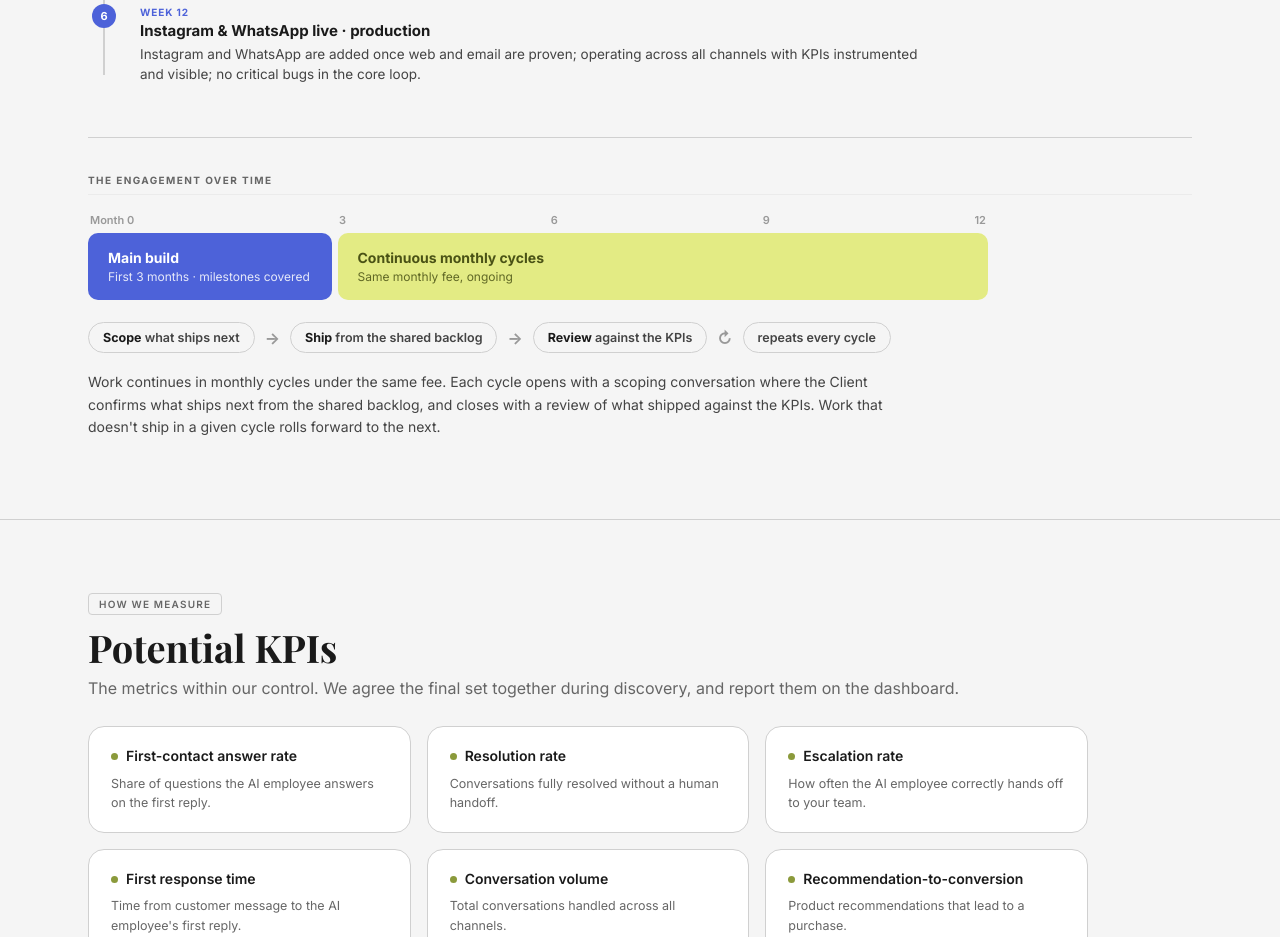
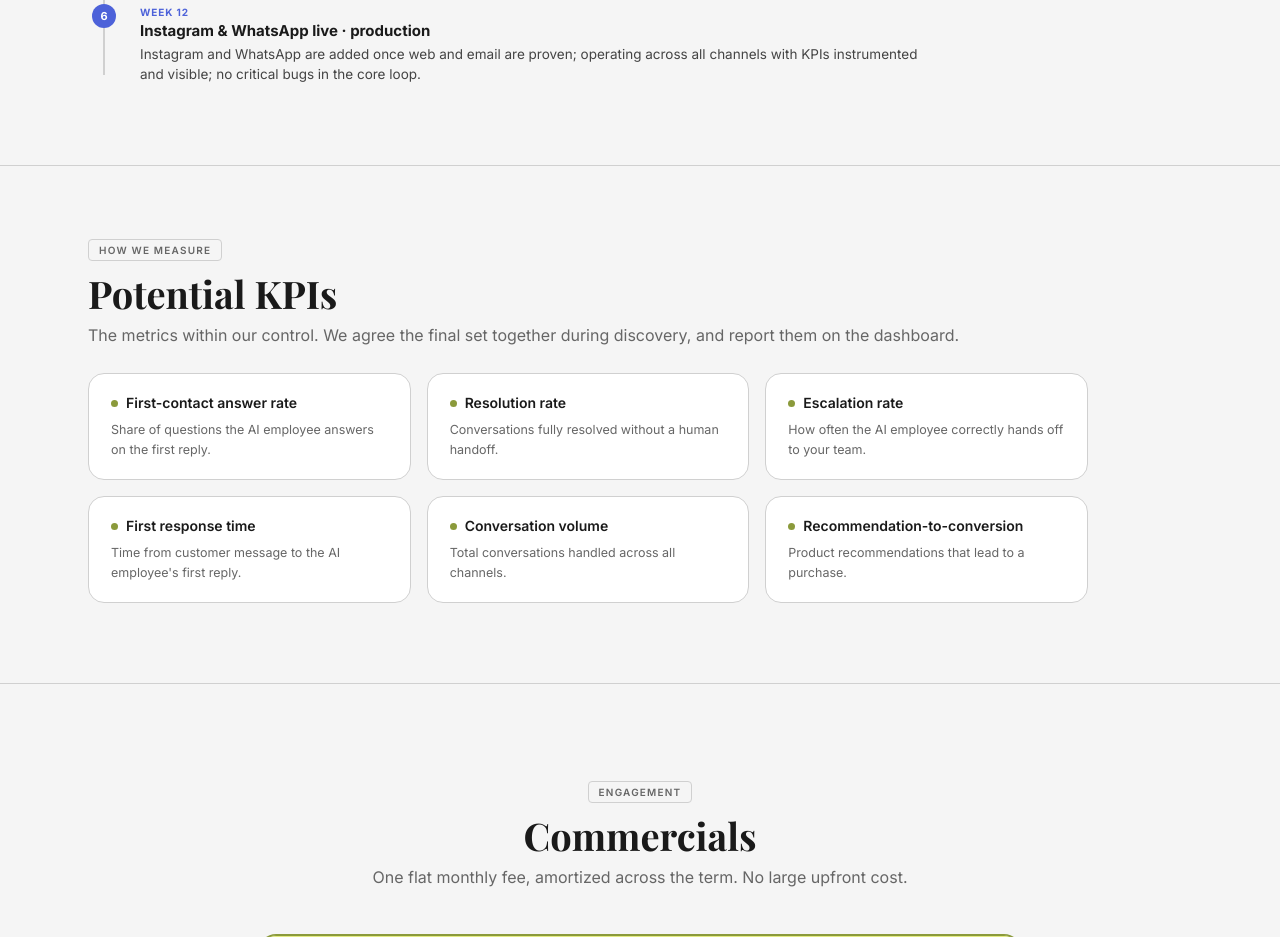
Before and after one commit to belen-supernal/nutri11-proposal-v3, a plain HTML site: page index.html in a window 1280 px wide. Shown: the part 2740-3677 px from the top of the page. Drawn offline with nearby package versions, Linux system fonts and the light colour scheme; a web font is replaced by a local one.

Commit message:
v3: remove engagement gantt, keep milestones

```diff
--- a/index.html
+++ b/index.html
@@ -788,27 +788,6 @@ body[data-v="b"] .funnel-only { display:revert; }
         <p>Instagram and WhatsApp are added once web and email are proven; operating across all channels with KPIs instrumented and visible; <span class="funnel-only funnel-add">funnel dashboard live, showing conversion, drop-off, and revenue by channel and language;</span> no critical bugs in the core loop.</p>
       </div>
     </div>
-
-    <div style="margin-top:52px; padding-top:36px; border-top:1px solid var(--border);">
-      <div class="prd-section-title" style="margin-bottom:18px">The engagement over time</div>
-      <div class="engage">
-        <div class="engage-scale"><span>Month 0</span><span>3</span><span>6</span><span>9</span><span>12</span></div>
-        <div class="engage-track">
-          <div class="eseg build"><div class="et">Main build</div><div class="es">First 3 months · milestones covered</div></div>
-          <div class="eseg cont"><div class="et">Continuous monthly cycles</div><div class="es">Same monthly fee, ongoing</div></div>
-        </div>
-        <div class="cycle">
-          <span class="cstep"><b>Scope</b> what ships next</span>
-          <span class="carrow">&rarr;</span>
-          <span class="cstep"><b>Ship</b> from the shared backlog</span>
-          <span class="carrow">&rarr;</span>
-          <span class="cstep"><b>Review</b> against the KPIs</span>
-          <span class="carrow">&#8635;</span>
-          <span class="cstep">repeats every cycle</span>
-        </div>
-        <p class="engage-note">Work continues in monthly cycles under the same fee. Each cycle opens with a scoping conversation where the Client confirms what ships next from the shared backlog, and closes with a review of what shipped against the KPIs. Work that doesn't ship in a given cycle rolls forward to the next.</p>
-      </div>
-    </div>
   </div>
 </section>
 
```
